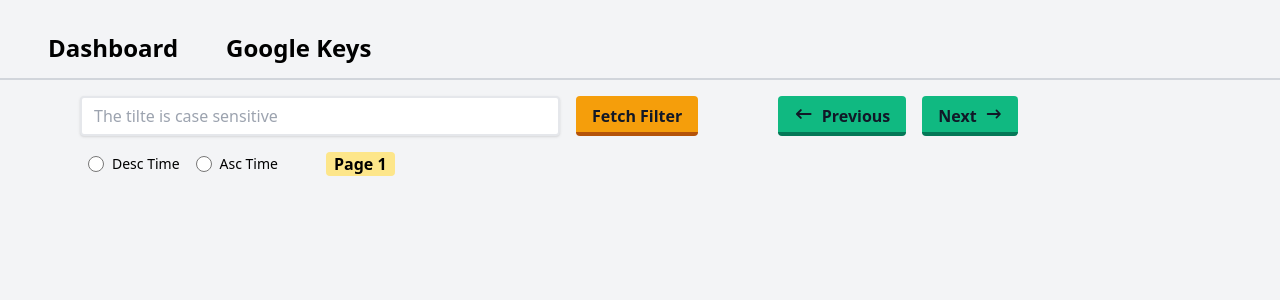
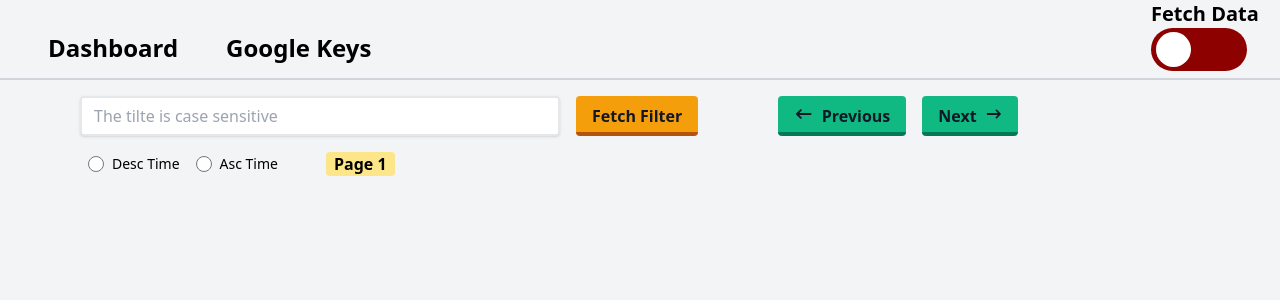
Before and after one commit to iAmIlluminati/youtube-api, a Django app: page / in a window 1280 px wide. Shown: the top 300 px of the page. Run offline with Django 4.2, Linux system fonts and the light colour scheme; data that the repository does not hold is empty; some libraries are stand-ins or nearby versions.

Commit message:
fetch UI added

```diff
--- /dev/null
+++ b/youPI/templates/fetchToggle.html
@@ -0,0 +1,48 @@
+<div class="toggleFetch font-bold text-xl">
+   Fetch Data <input type="checkbox" id="switch" /><label for="switch">Fetch Data</label>
+</div>
+
+<style>
+.toggleFetch input[type=checkbox] {
+    height: 0;
+    width: 0;
+    visibility: hidden;
+  }
+
+ .toggleFetch label {
+    cursor: pointer;
+    text-indent: -9999px;
+    width: 6rem;
+    height: 2.7rem;
+    background: rgb(141, 1, 1);
+    display: block;
+    border-radius: 100px;
+    position: relative;
+  }
+
+  .toggleFetch label:after {
+    content: "";
+    position: absolute;
+    top: 4px;
+    left: 5px;
+    width: 2.2rem;
+    height: 2.2rem;
+    background: #fff;
+    border-radius: 90px;
+    transition: 0.3s;
+  }
+
+  .toggleFetch input:checked + label {
+    background: #0faa17;
+  }
+
+ .toggleFetch input:checked + label:after {
+    left: calc(100% - 5px);
+    transform: translateX(-100%);
+  }
+
+  .toggleFetch label:active:after {
+    width: 130px;
+  }
+
+</style>
--- a/youPI/templates/navbar.html
+++ b/youPI/templates/navbar.html
@@ -1,6 +1,10 @@
 <div class="w-[100vw] h-12 mt-8 flex border-gray-300 border-b-2">
     <a class="cursor-pointer ml-12 text-2xl font-bold mr-12 " href="/">Dashboard</a>
     <a class="cursor-pointer text-2xl font-bold  mr-12" href="/keys" >Google Keys</a>
+    <div class="absolute right-4 top-0">
+        {% include 'fetchToggle.html' %}
+    </div>
+
 </div>
 
 <!-- Add underline to show which is selected -->
```
